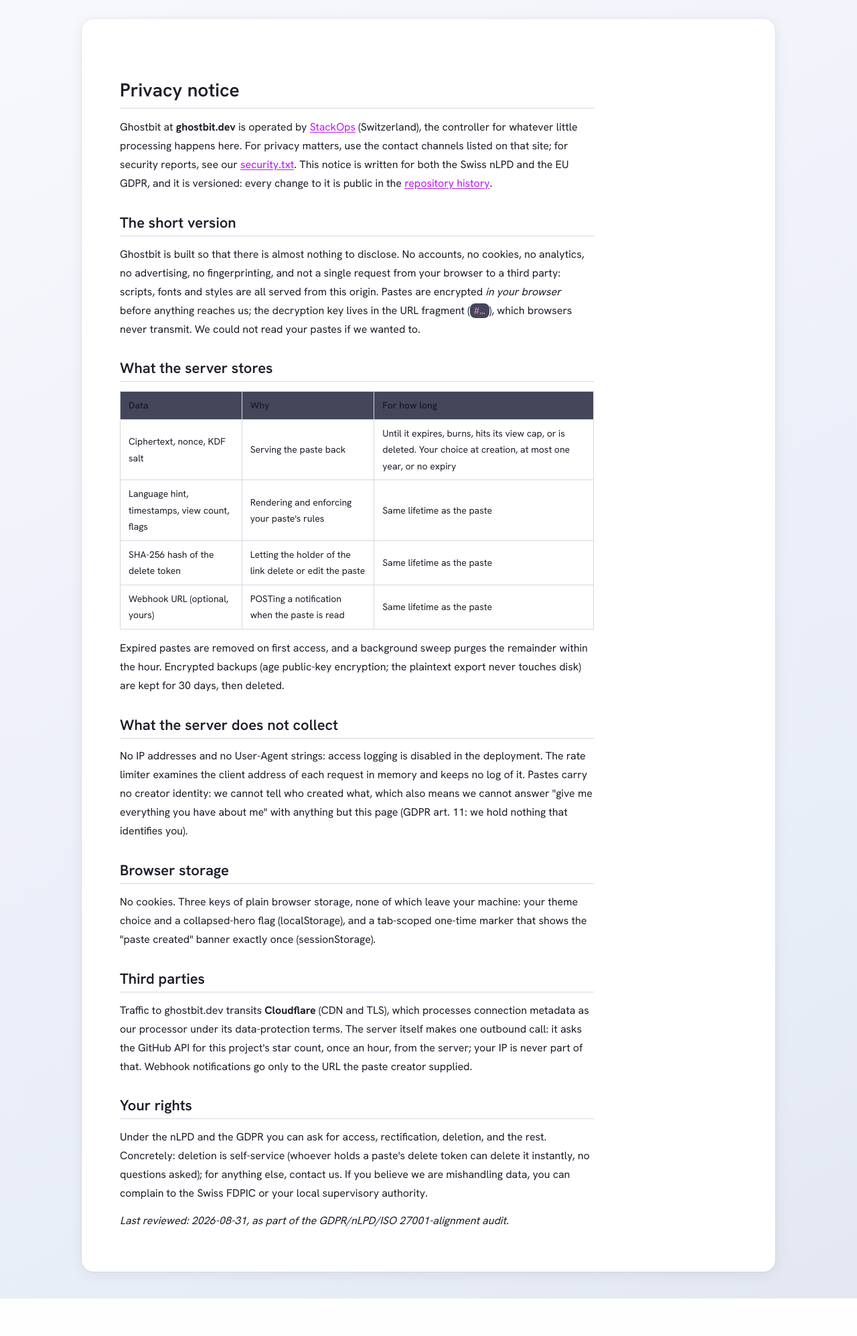
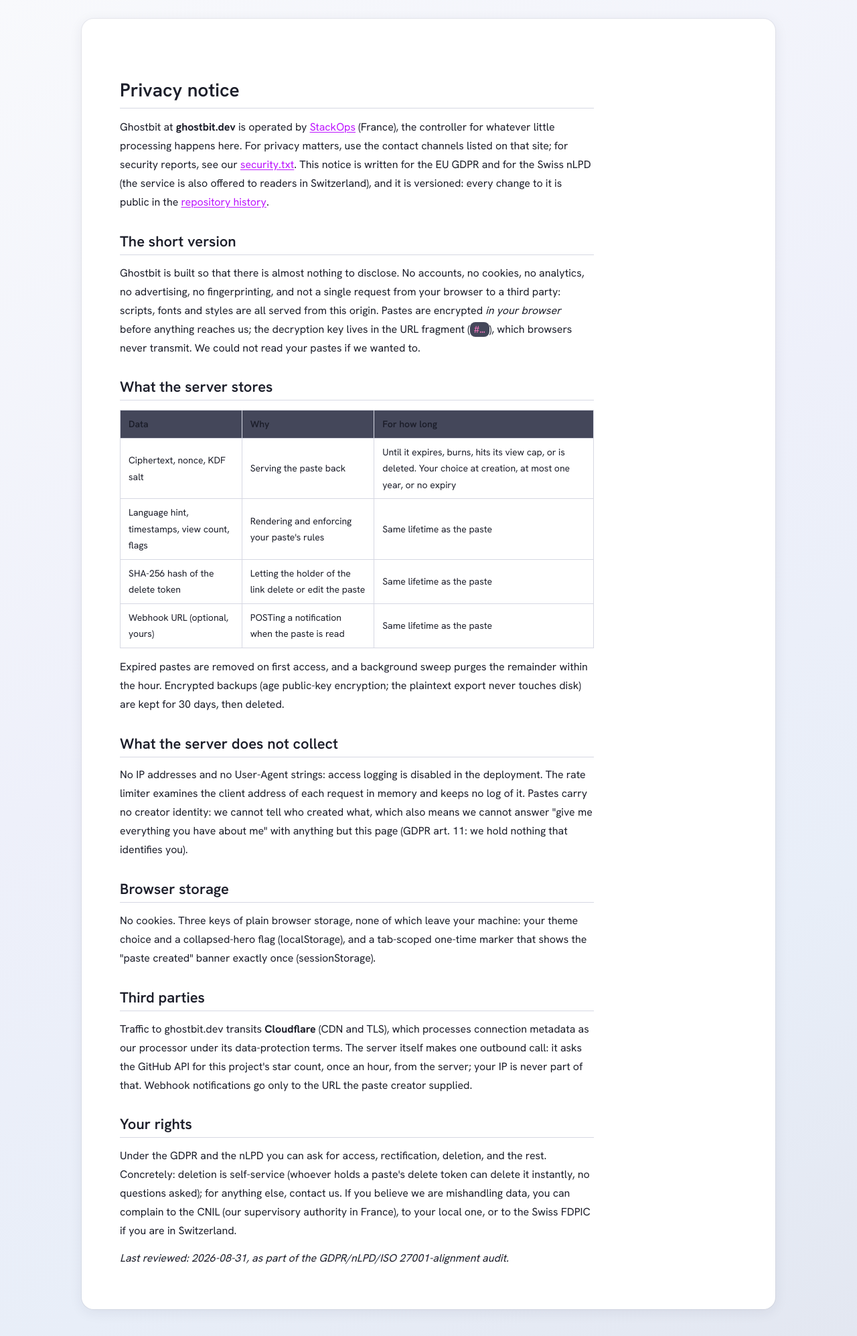
Before and after one commit to stackopshq/ghostbit, a Python web app: template templates/privacy.html in a window 1280 px wide. Shown: the part 70-2065 px from the top of the page at 67% size. Before the commit the page ends 2009 px from the top, so only its background shows below. Run offline with Jinja, Linux system fonts and the light colour scheme; the template is opened without the code that fills it, so the values that code supplies are empty.

Commit message:
fix(privacy): the controller is French, so the CNIL leads
StackOps is a French company: the notice now names France, keeps nLPD
coverage for readers in Switzerland, and points complaints at the CNIL
first (FDPIC for Swiss readers) instead of presenting the FDPIC as the
home authority.

```diff
--- a/templates/privacy.html
+++ b/templates/privacy.html
@@ -12,11 +12,12 @@
         <h1>Privacy notice</h1>
         <p>
           Ghostbit at <strong>ghostbit.dev</strong> is operated by
-          <a href="https://stackops.ch" target="_blank" rel="noopener">StackOps</a> (Switzerland),
+          <a href="https://stackops.ch" target="_blank" rel="noopener">StackOps</a> (France),
           the controller for whatever little processing happens here. For privacy matters, use the
           contact channels listed on that site; for security reports, see our
-          <a href="/.well-known/security.txt">security.txt</a>. This notice is written for both the
-          Swiss nLPD and the EU GDPR, and it is versioned: every change to it is public in the
+          <a href="/.well-known/security.txt">security.txt</a>. This notice is written for the EU
+          GDPR and for the Swiss nLPD (the service is also offered to readers in Switzerland),
+          and it is versioned: every change to it is public in the
           <a href="https://github.com/stackopshq/ghostbit" target="_blank" rel="noopener">repository history</a>.
         </p>
 
@@ -73,11 +74,12 @@
 
         <h2>Your rights</h2>
         <p>
-          Under the nLPD and the GDPR you can ask for access, rectification, deletion, and the
+          Under the GDPR and the nLPD you can ask for access, rectification, deletion, and the
           rest. Concretely: deletion is self-service (whoever holds a paste's delete token can
           delete it instantly, no questions asked); for anything else, contact us. If you
-          believe we are mishandling data, you can complain to the Swiss FDPIC or your local
-          supervisory authority.
+          believe we are mishandling data, you can complain to the CNIL (our supervisory
+          authority in France), to your local one, or to the Swiss FDPIC if you are in
+          Switzerland.
         </p>
 
         <p><em>Last reviewed: 2026-08-31, as part of the GDPR/nLPD/ISO 27001-alignment audit.</em></p>
```
